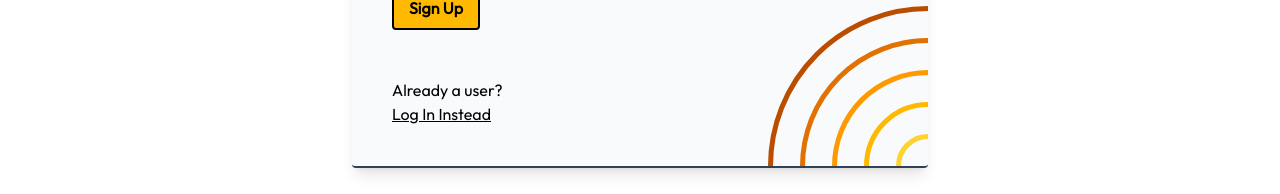
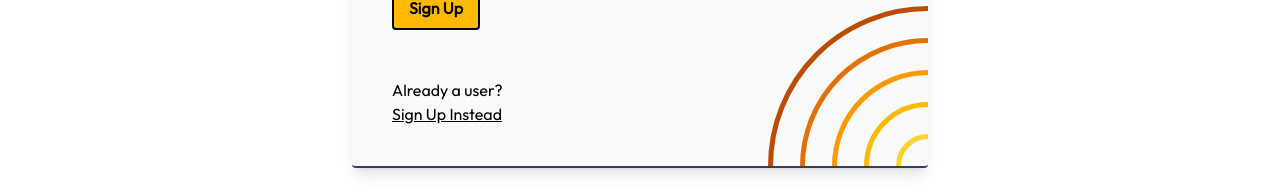
Before and after one commit to marlmunar/budget-tracker, a React (Vite) app in the folder frontend/: page /register in a window 1280 px wide. Shown: the part 468-662 px from the top of the page. Built offline with nearby package versions, Linux system fonts and the light colour scheme.

Commit message:
Fixed bugs

```diff
--- a/frontend/src/components/LogTools.jsx
+++ b/frontend/src/components/LogTools.jsx
@@ -50,7 +50,7 @@ const LogTools = ({ searchState, setSearchState }) => {
             <TbPlus className="text-xl lg:hidden" />
           </button>
         </div>
-        <div className="flex justify-end grow gap-2 border">
+        <div className="flex justify-end grow gap-2">
           {showSearch && (
             <form
               method="POST"
--- a/frontend/src/pages/Login.jsx
+++ b/frontend/src/pages/Login.jsx
@@ -1,4 +1,4 @@
-import { useNavigate } from "react-router-dom";
+import { Link, useNavigate } from "react-router-dom";
 import FormContainer from "../components/FormContainer";
 import { useState, useEffect } from "react";
 import { useDispatch, useSelector } from "react-redux";
@@ -100,15 +100,18 @@ const Login = () => {
 
                 <div className="mt-10">
                   <p>New user?</p>
-                  <span
-                    className="underline cursor-pointer"
-                    onClick={() => {
+
+                  <a
+                    href="#"
+                    onClick={(e) => {
+                      e.preventDefault();
                       setIsVisible(false);
                       setTimeout(() => navigate("/register"), 450);
                     }}
+                    className="underline cursor-pointer"
                   >
                     Sign Up Instead
-                  </span>
+                  </a>
                 </div>
               </form>
             </FormContainer>
--- a/frontend/src/pages/Register.jsx
+++ b/frontend/src/pages/Register.jsx
@@ -140,15 +140,17 @@ const Register = () => {
 
                 <div className="mt-10">
                   <p>Already a user?</p>
-                  <span
-                    className="underline cursor-pointer"
-                    onClick={() => {
+                  <a
+                    href="#"
+                    onClick={(e) => {
+                      e.preventDefault();
                       setIsVisible(false);
                       setTimeout(() => navigate("/login"), 450);
                     }}
+                    className="underline cursor-pointer"
                   >
-                    Log In Instead
-                  </span>
+                    Sign Up Instead
+                  </a>
                 </div>
               </form>
             </FormContainer>
```
